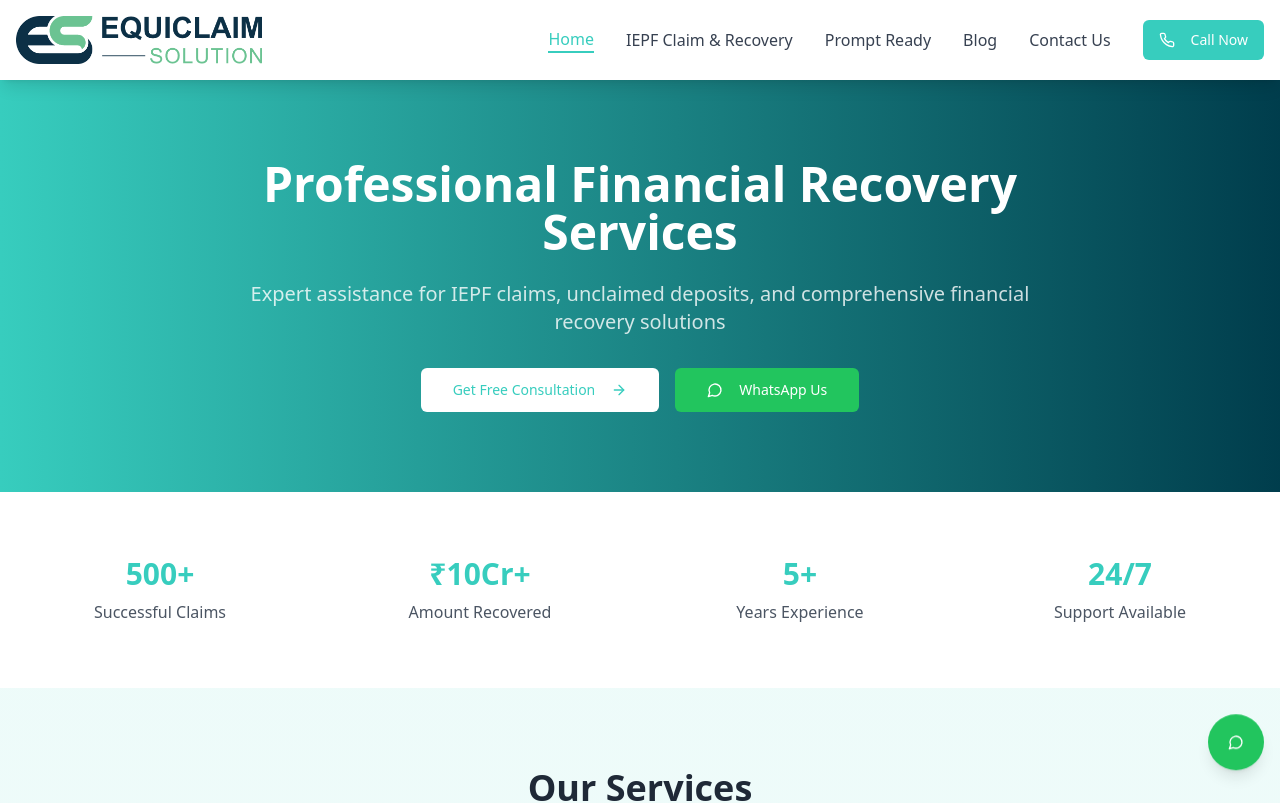
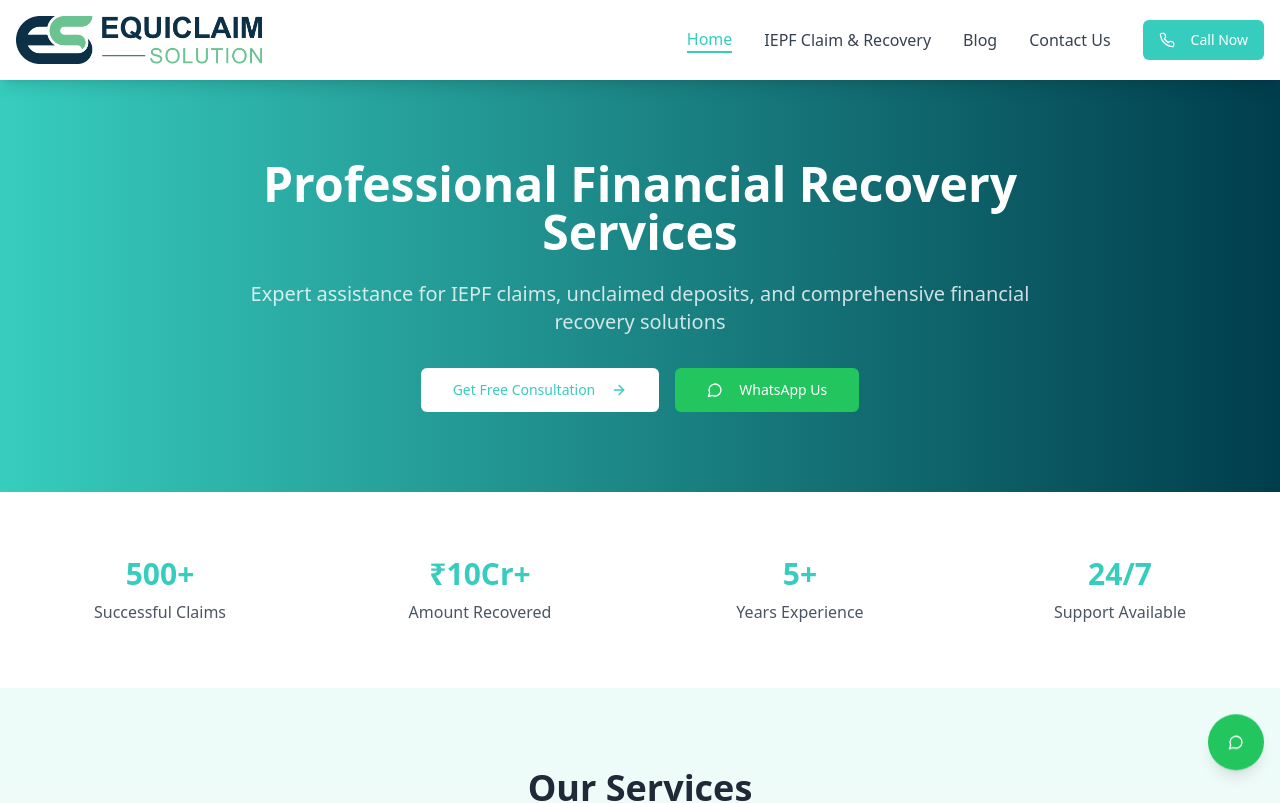
Before and after one commit to midnightmadwalk/simple-site-structured-pages, a React (Vite) app: page / in a window 1280 px wide. Shown: the top 803 px of the page. Built offline with nearby package versions, Linux system fonts and the light colour scheme.

Commit message:
Remove "Prompt Ready"
Remove the "Prompt Ready" navigation item and associated route.

```diff
--- a/src/components/Navigation.tsx
+++ b/src/components/Navigation.tsx
@@ -12,7 +12,6 @@ const Navigation = () => {
   const navItems = [
     { name: 'Home', path: '/' },
     { name: 'IEPF Claim & Recovery', path: '/iepf-claim-recovery' },
-    { name: 'Prompt Ready', path: '/prompt-ready' },
     { name: 'Blog', path: '/blog' },
     { name: 'Contact Us', path: '/contact-us' },
   ];
```
